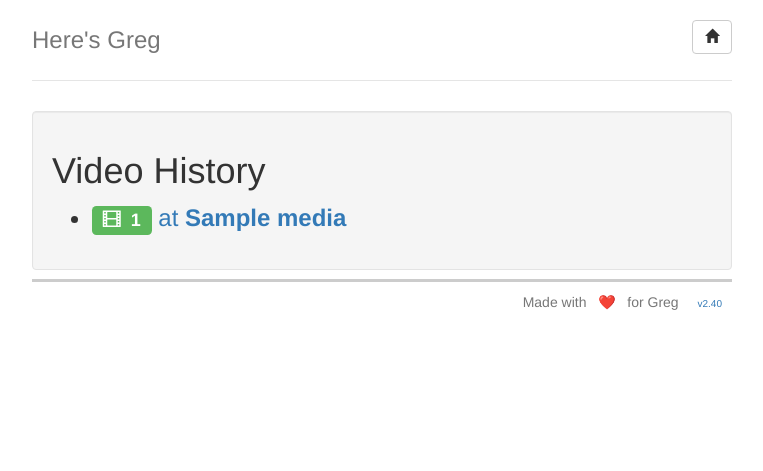
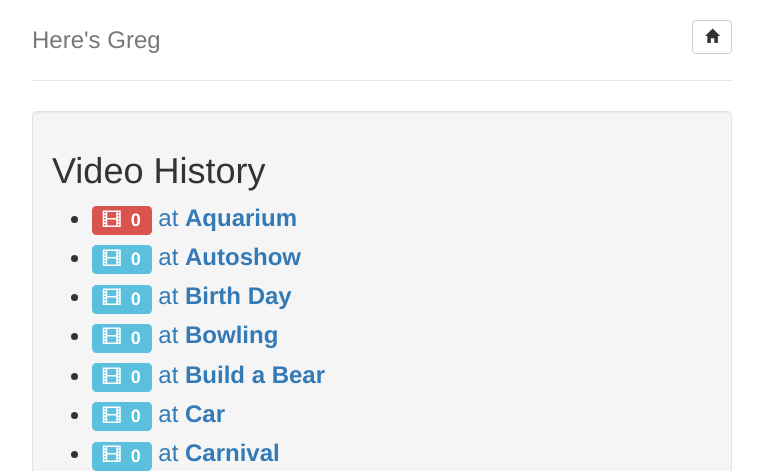
Before and after one commit to graboskyc/HeresGreg, a PHP site: page /filterList.php in a window 1280 px wide. Shown: the top 471 px of the page, without its empty margins (258-1021 px from the left). Before the commit the page ends 310 px from the top, so only its background shows below. Run offline with PHP 8.4, Linux system fonts and the light colour scheme; a user stored in the database is signed in; data comes from the database, SQL or seed files in the repository; tables that the repository leaves empty hold one stand-in row (values such as "Sample post").

Commit message:
now that filters are in db, cleaning up filter page

```diff
--- a/filterList.php
+++ b/filterList.php
@@ -74,7 +74,7 @@ error_reporting(E_ALL);
 
       <?php
         $conn = connectDB();
-        $sql = "SELECT filterName, COUNT(id) as 'total' FROM media GROUP BY filterName";
+        $sql = "SELECT filter_id, filterName, visiblename, COUNT(id) as 'total' FROM media m right join filter f on m.filterName = f.filename GROUP BY filter_id ";
 
         $stmt = $conn->prepare($sql);
         $stmt->execute();
@@ -88,16 +88,14 @@ error_reporting(E_ALL);
 
         foreach($result as $r)
         {
-          if($r['filterName'] != "") {
           $i++;
           $retStr = $retStr . '<li>
             <span class="label label-info widelbl" id="spnct_'.$r['total'].'"><span class="glyphicon glyphicon-film" aria-hidden="true"></span>
-              &nbsp;'.$r['total'].'</i></span><a href="vidList.php?view=filter_'.$r['filterName'].'"> at <b>'.$r['filterName'].'</b>
+            &nbsp;'.$r['total'].'</i></span><a href="vidList.php?view=filter_'.$r['filterName'].'"> at <b>'.strip_tags(str_replace("<br>", " ", $r['visiblename'])).'</b>
             </a></li>';
 
           if($r['total']>$ctmax) { $ctmax = $r['total'];}
           if(($r['total']<$ctmin) && ($i < count($result))) { $ctmin = $r['total'];}
-          }
         }
       ?>
 
```
Lines whose indentation alone changed are shown as unchanged.
